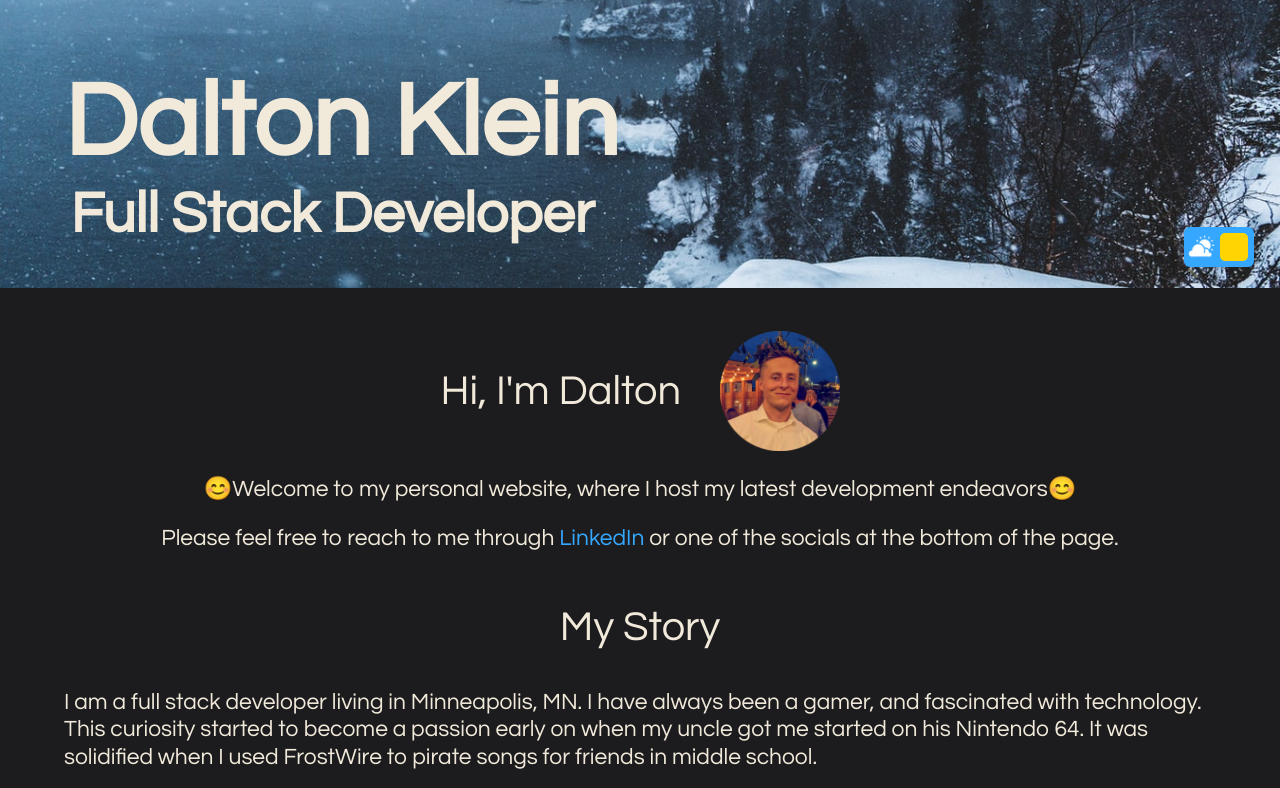
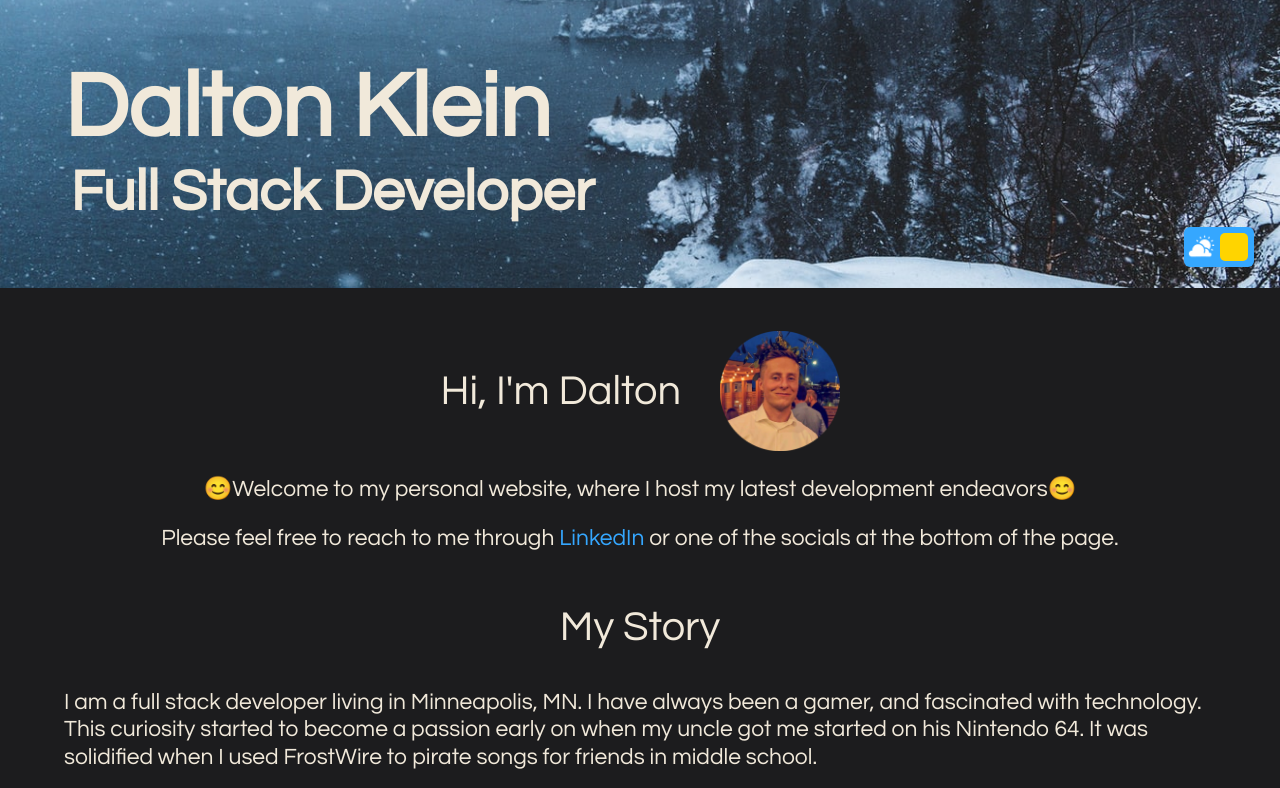
Before and after one commit to Dalton-Klein/d-klein-io, a Next.js app: page / in a window 1280 px wide. Shown: the top 788 px of the page. Built offline with nearby package versions, Linux system fonts and the light colour scheme.

Commit message:
Fix/Banner Title Smaller

```diff
--- a/styles/banner.module.scss
+++ b/styles/banner.module.scss
@@ -26,7 +26,7 @@
 }
 
 .title {
-  font-size: calc(40px + 5vw);
+  font-size: calc(40px + 4vw);
   font-weight: 600;
   color: $colorText;
   margin-bottom: 0vh;
```
